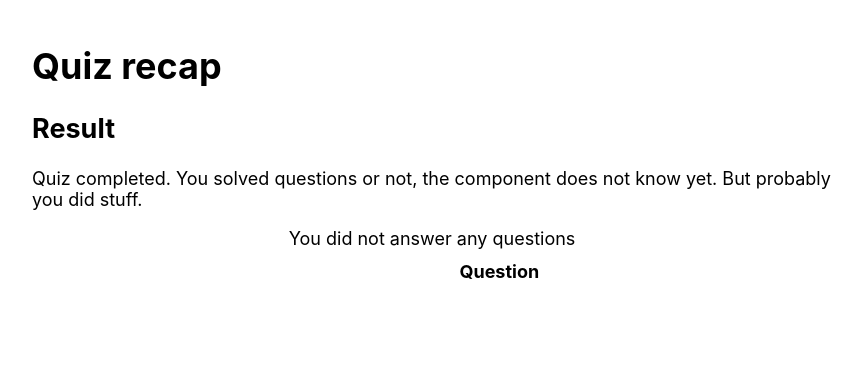
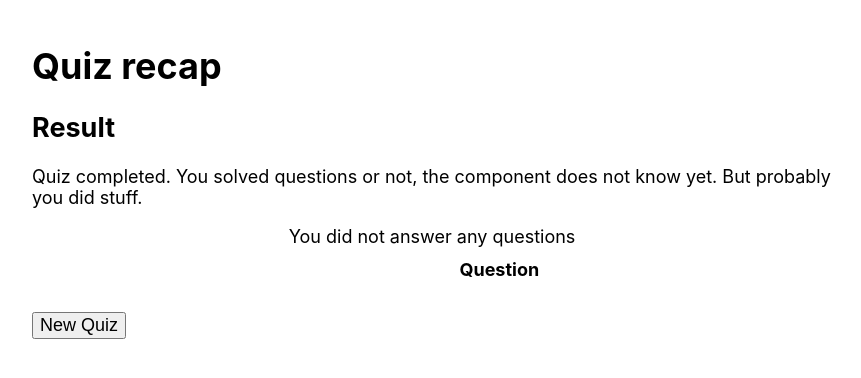
Before and after one commit to openHPI/quiz-recap, a React (Create React App) app: page / in a window 1280 px wide. Both pictures are taken after a click on the button "End Quiz". Shown: the top 378 px of the page, without its empty margins (208-1069 px from the left). Built offline with nearby package versions, Linux system fonts and the light colour scheme.

Commit message:
Add new quiz button and some CSS tweaks

```diff
--- a/src/App.css
+++ b/src/App.css
@@ -4,3 +4,7 @@
   margin: 0 auto;
   max-width: 800px;
 }
+
+main > * {
+  margin-bottom: 20px;
+}
--- a/src/App.tsx
+++ b/src/App.tsx
@@ -1,4 +1,4 @@
-import { useEffect, useState } from 'react';
+import React, { useEffect, useState } from 'react';
 import './App.css';
 import Form from './components/Form';
 import Result from './components/Result';
@@ -35,6 +35,12 @@ function App(data: Data) {
     setQuizEnded(true);
   };
 
+  const handleNewQuiz = () => {
+    setQuizEnded(false);
+    setResults([]);
+    setQuestionIndex(0);
+  };
+
   const addToResult = (question: Question, correctlyAnswered: boolean) => {
     setResults([
       ...results,
@@ -48,10 +54,10 @@ function App(data: Data) {
   };
 
   return (
-    <div className="App">
+    <main className="App">
       <h1>Quiz recap</h1>
       {question && answers && !quizEnded && (
-        <div>
+        <React.Fragment>
           <Form
             question={question}
             answers={answers}
@@ -61,10 +67,17 @@ function App(data: Data) {
           <button type="button" onClick={handleEndQuiz}>
             End Quiz
           </button>
-        </div>
+        </React.Fragment>
       )}
-      {quizEnded && <Result results={results}></Result>}
-    </div>
+      {quizEnded && (
+        <React.Fragment>
+          <Result results={results} />
+          <button type="button" onClick={handleNewQuiz}>
+            New Quiz
+          </button>
+        </React.Fragment>
+      )}
+    </main>
   );
 }
 
```
